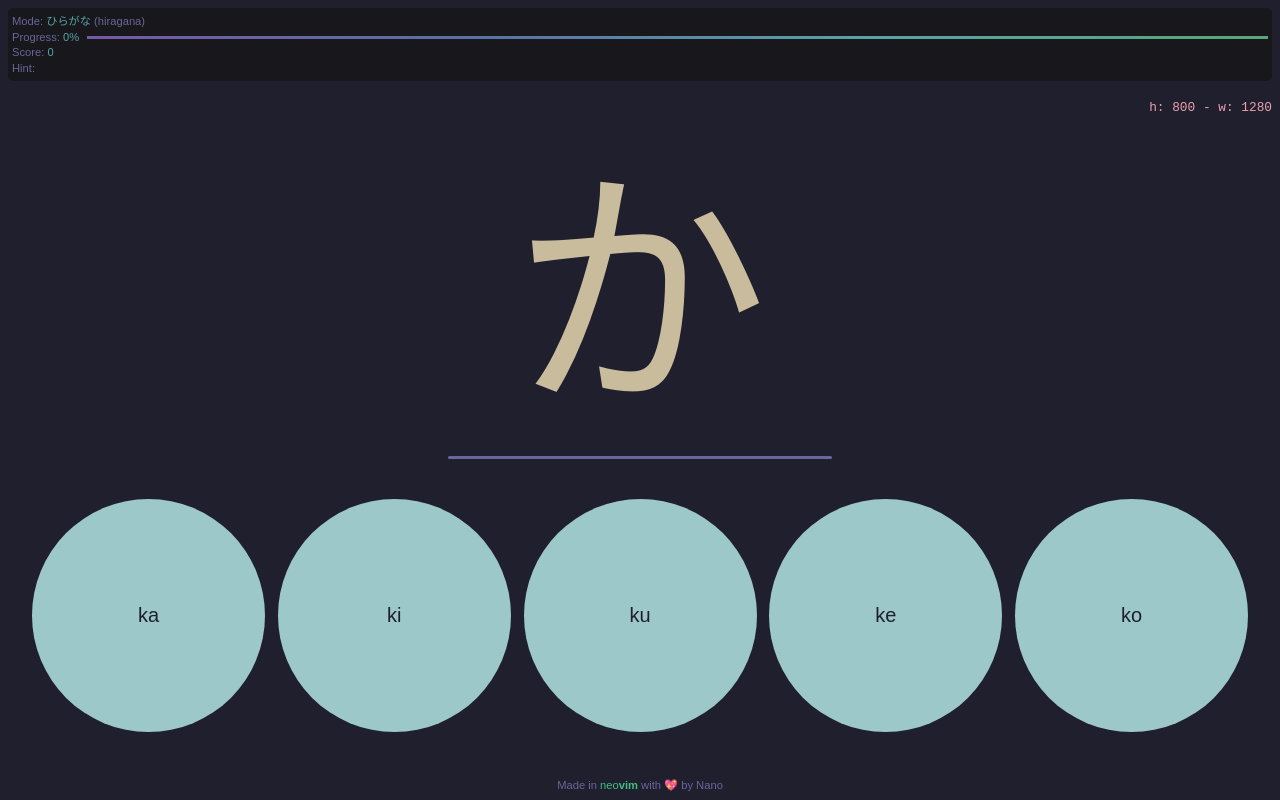
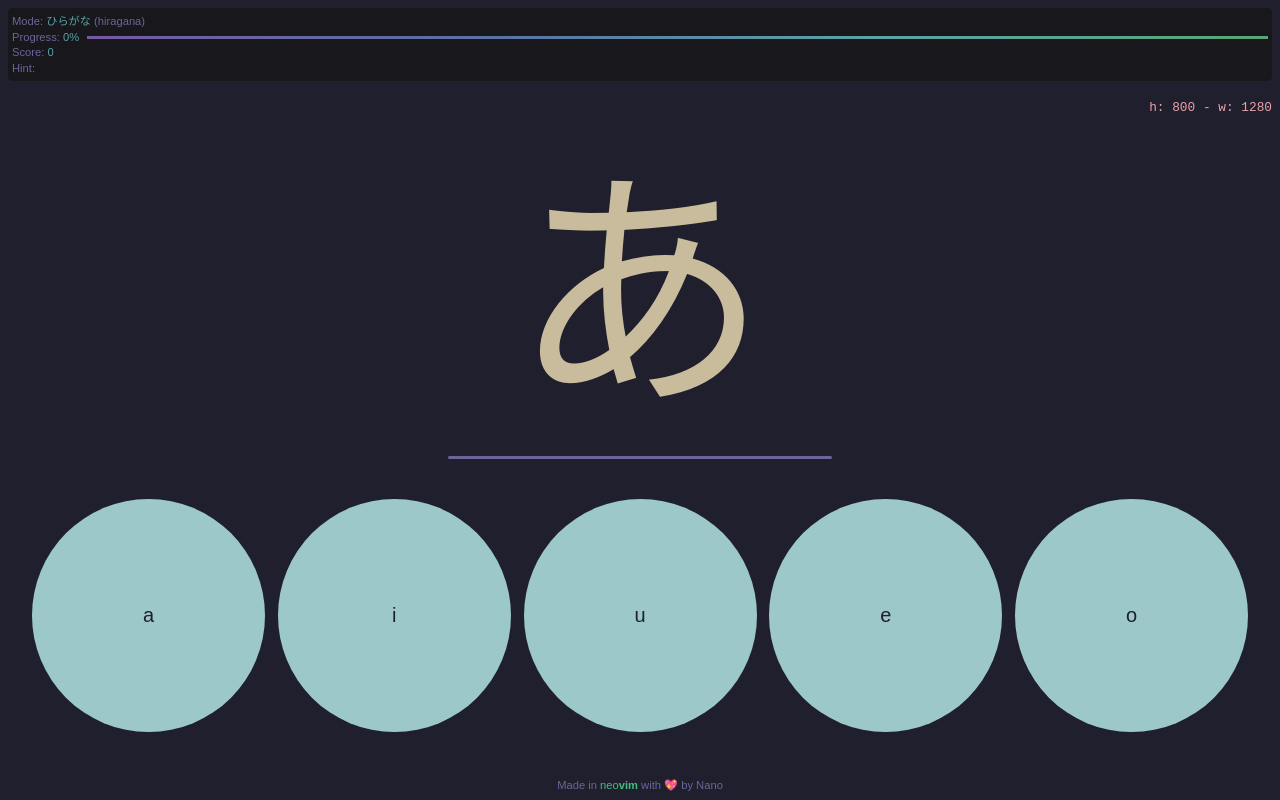
Before and after one commit to mec-nyan/learn-kana, a SvelteKit app: page /game in a window 1280 px wide. Built offline with nearby package versions, Linux system fonts and the light colour scheme; a web font is replaced by a local one.

Commit message:
Add types. Organise a little bit.

```diff
--- a/src/routes/game/+page.svelte
+++ b/src/routes/game/+page.svelte
@@ -7,11 +7,33 @@
 	import Kana from "$lib/Kana.svelte";
 	import Separator from "$lib/Separator.svelte";
 	import RomajiBar from "$lib/RomajiBar.svelte";
-    import { onMount } from "svelte";
+	import { onMount } from "svelte";
+	let width = window.innerWidth;
+	let height = window.innerHeight;
+
+	let updateSize = () => {
+		width = window.innerWidth;
+		height = window.innerHeight;
+	};
+
+	onMount(() => {
+		window.addEventListener("resize", updateSize);
+		return () => window.removeEventListener("resize", updateSize);
+	});
+
+	interface kana {
+		romaji: string;
+		hiragana: string;
+	}
+
+	interface kanaRow {
+		name: string;
+		kanas: kana[];
+	}
 
 	// Hiragana chart.
 	// This may go into a "module".
-	const kana_map = [
+	const kana_map: kanaRow[] = [
 		{
 			name: "a",
 			kanas: [
@@ -112,18 +134,7 @@
 		},
 	];
 
-	let width = window.innerWidth;
-	let height = window.innerHeight;
-
-	let updateSize = () => {
-		width = window.innerWidth;
-		height = window.innerHeight;
-	}
-
-	onMount(() => {
-		window.addEventListener("resize", updateSize);
-		return () => window.removeEventListener("resize", updateSize);
-	})
+	let currentRow = kana_map[0].kanas;
 </script>
 
 <Root>
@@ -131,10 +142,10 @@
 		<TopInfo />
 	</TopContainer>
 
-	<MainPane mode="dev" width={width} height={height}>
-		<Kana kana={kana_map[1].kanas[0].hiragana}/>
+	<MainPane mode="dev" {width} {height}>
+		<Kana kana={currentRow[0].hiragana} />
 		<Separator />
-		<RomajiBar buttons={kana_map[1].kanas}/>
+		<RomajiBar buttons={currentRow} />
 	</MainPane>
 	<Footer />
 </Root>
```
